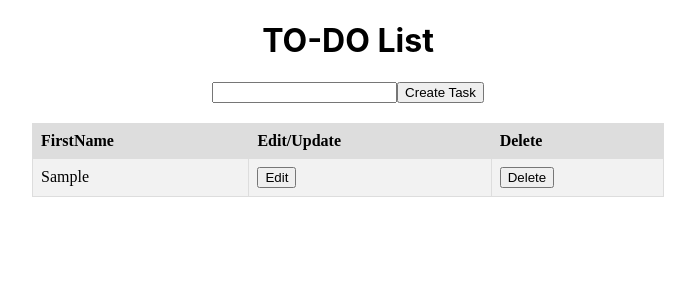
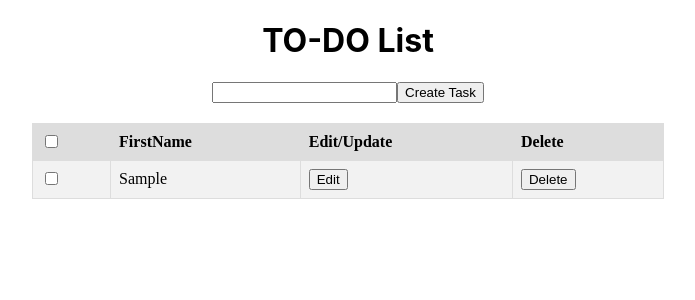
Before and after one commit to Anjali1241/TO_DO_List, a React (Vite) app: page / in a window 1280 px wide. Both pictures are taken after typing "Sample" into the empty fields and a click on the button "Create Task". Shown: the top 300 px of the page, without its empty margins (292-987 px from the left). Built offline with nearby package versions, Linux system fonts and the light colour scheme.

Commit message:
add multiple delete

```diff
--- a/src/App.jsx
+++ b/src/App.jsx
@@ -1,12 +1,15 @@
-import  { useState } from 'react';
-import './App.css';
-import ShowTask from './components/ShowTask';
-import InputBox from './components/InputBox';
+import { useState } from "react";
+import "./App.css";
+import ShowTask from "./components/ShowTask";
+import InputBox from "./components/InputBox";
 
 export default function App() {
   const [task, setTask] = useState([]);
   const [showTable, setShowTable] = useState(false);
-
+  const deleteAllTasks = () => {
+    console.log(task);
+    setTask(task.filter((task) => !task.isChecked));
+  };
   return (
     <div className="App">
       <h1>TO-DO List</h1>
@@ -17,6 +20,7 @@ export default function App() {
         setShowTable={setShowTable}
       ></InputBox>
       <ShowTask tasks={task} setTask={setTask} showTable={showTable} />
+      {task.length > 1 && <button onClick={deleteAllTasks}>Delete All</button>}
     </div>
   );
 }
--- a/src/components/InputBox.jsx
+++ b/src/components/InputBox.jsx
@@ -16,7 +16,7 @@ function InputBox({ setTask, task, setShowTable }) {
       return true
     }
     setShowTable(true);
-    setTask([...task, { id: Date.now(), FirstName: input }]);
+    setTask([...task, { id: Date.now(), FirstName: input,isChecked:false }]);
     setInput('');
   };
   return (
--- a/src/components/ShowTask.jsx
+++ b/src/components/ShowTask.jsx
@@ -15,6 +15,17 @@ function ShowTask({ tasks, setTask, showTable }) {
   const deleteTask = function (deleteId) {
     setTask(tasks.filter((task) => task.id !== deleteId));
   };
+  const checkedTask = function (checkedId) {
+    setTask(
+      tasks.map((task) => {
+        if (task.id == checkedId) {
+          console.log(task.isChecked);
+          return { ...task, isChecked: !task.isChecked };
+        }
+        return task;
+      })
+    );
+  };
 
   return (
     <>
@@ -23,6 +34,9 @@ function ShowTask({ tasks, setTask, showTable }) {
           <table>
             <thead>
               <tr>
+                <th>
+                  <input type="checkbox" />
+                </th>
                 <th>FirstName</th>
                 <th>Edit/Update</th>
                 <th>Delete</th>
@@ -38,6 +52,7 @@ function ShowTask({ tasks, setTask, showTable }) {
                     task={task.FirstName}
                     setTask={setTask}
                     deleteTask={deleteTask}
+                    checkedTask={checkedTask}
                   />
                 );
               })}
--- a/src/components/SingleTask.jsx
+++ b/src/components/SingleTask.jsx
@@ -1,7 +1,7 @@
 /* eslint-disable react/prop-types */
-import  { useState } from 'react';
+import { useState } from "react";
 
-function SingleTask({ task, updateTask, id, deleteTask }) {
+function SingleTask({ task, updateTask, id, deleteTask,checkedTask }) {
   const [isEditableMode, setIsEditableMode] = useState(false);
   const [editedValue, setEditedValue] = useState(task);
 
@@ -10,6 +10,9 @@ function SingleTask({ task, updateTask, id, deleteTask }) {
       {isEditableMode ? (
         <>
           <tr>
+            <td>
+              <input type="checkbox" onChange={checkedTask.bind(null,id)}/>
+            </td>
             <td>
               <input
                 value={editedValue}
@@ -30,6 +33,9 @@ function SingleTask({ task, updateTask, id, deleteTask }) {
         </>
       ) : (
         <tr>
+          <td>
+            <input type="checkbox" onChange={checkedTask.bind(null,id)}/>
+          </td>
           <td>{task}</td>
           <td>
             <button onClick={() => setIsEditableMode(true)}>Edit</button>
```
